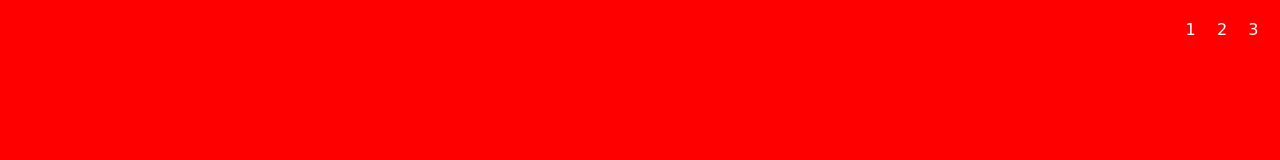
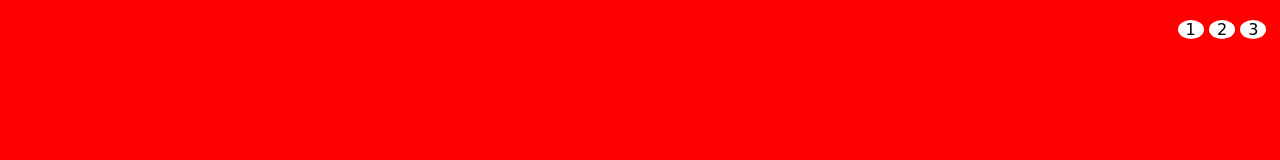
Before and after one commit to Zadfahad/htmlcss-shoes, a plain HTML site: page index.html in a window 1280 px wide. Shown: the top 160 px of the page. Drawn offline with Linux system fonts and the light colour scheme.

Commit message:
completed

```diff
--- a/css/style.css
+++ b/css/style.css
@@ -21,7 +21,7 @@ ul {
   position: fixed;
   top: 20px;
   left: 92%;
-  color: white;
+
   z-index: 100;
 }
 .nav-bar a {
@@ -30,6 +30,8 @@ ul {
 }
 .nav-bar li {
   display: inline-block;
+  border-radius: 50%;
+  background-color: white;
   padding: 0 0.5em;
 }
 #shoes1 {
```
